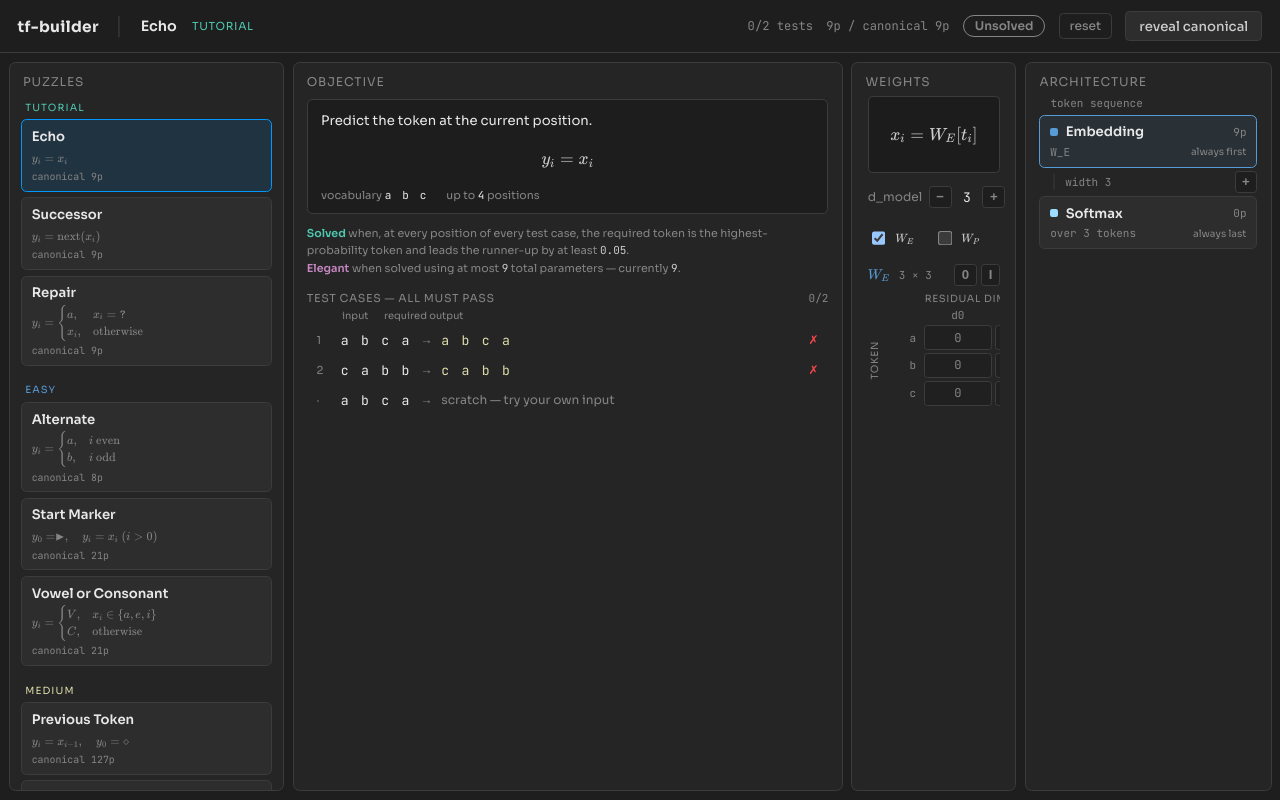
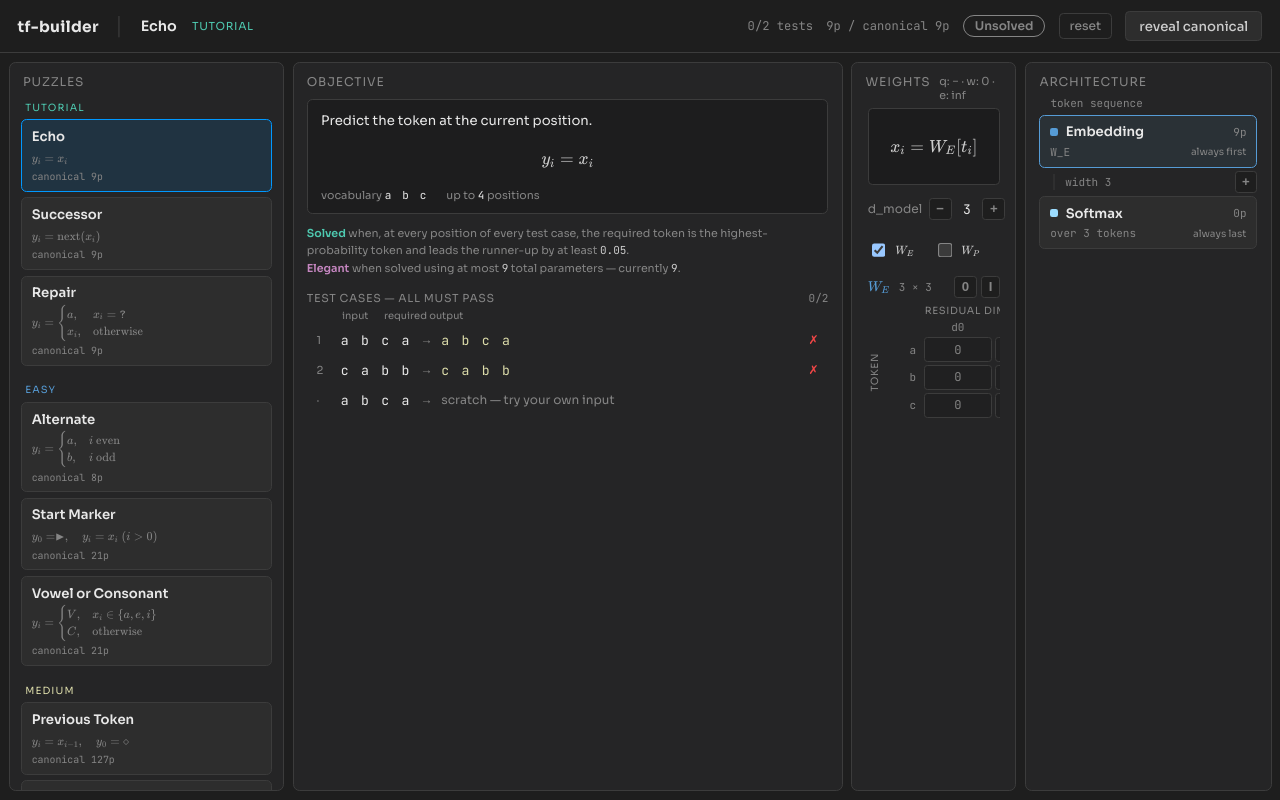
Before and after one commit to longwatermelon/tf-builder, a React (Vite) app: page / in a window 1280 px wide. Built offline with nearby package versions, Linux system fonts and the light colour scheme.

Commit message:
2026-07-24 22:48

```diff
--- a/src/App.jsx
+++ b/src/App.jsx
@@ -391,6 +391,7 @@ export default function App() {
             }}
           >
             Weights
+            <span style={{ fontSize: 10, letterSpacing: 0, textTransform: "none" }}>q: − · w: 0 · e: inf</span>
           </div>
           <div style={{ flex: 1, overflow: "auto", padding: "0 14px 14px" }}>
             {selectedModule ? (
```
